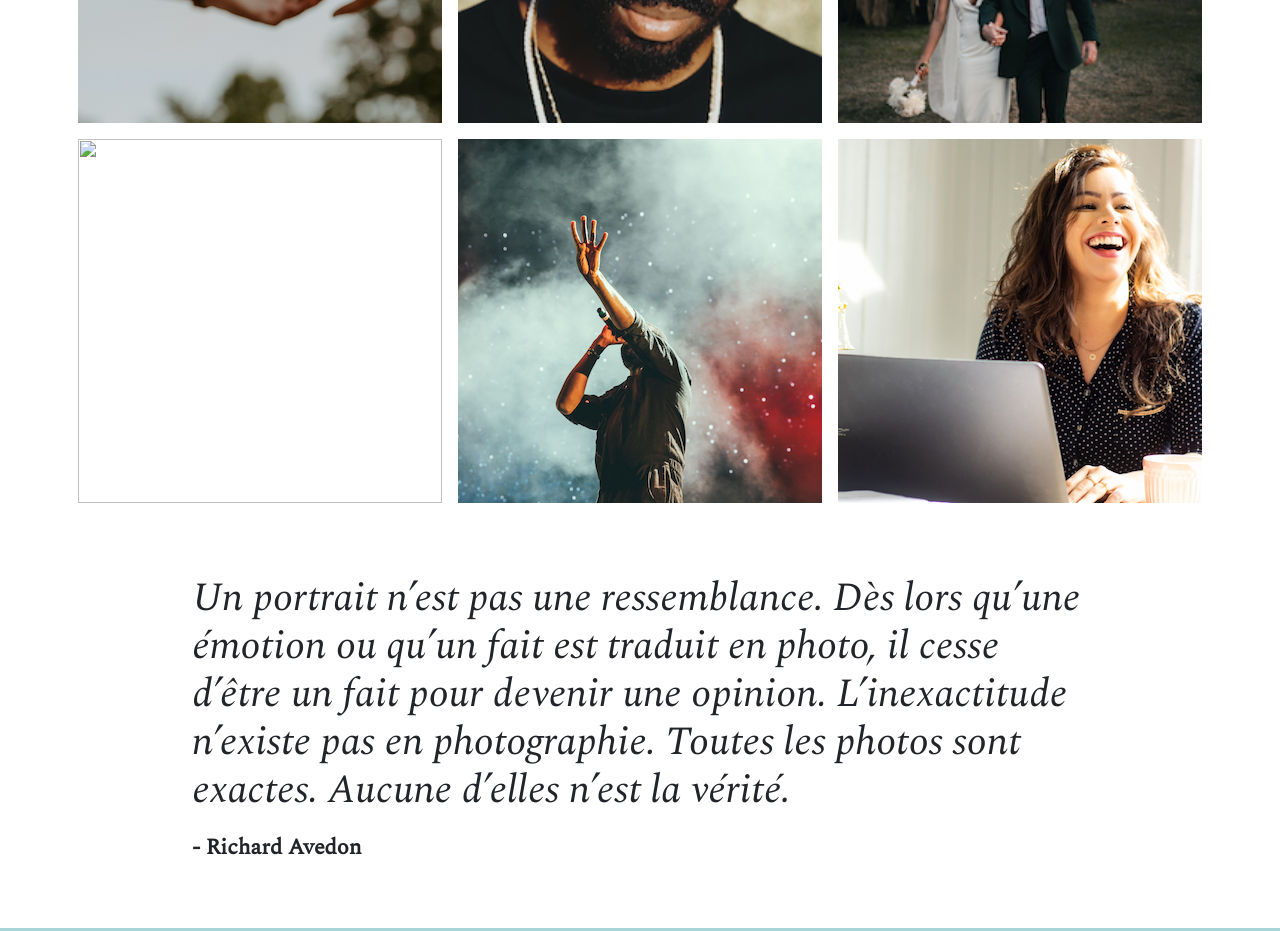
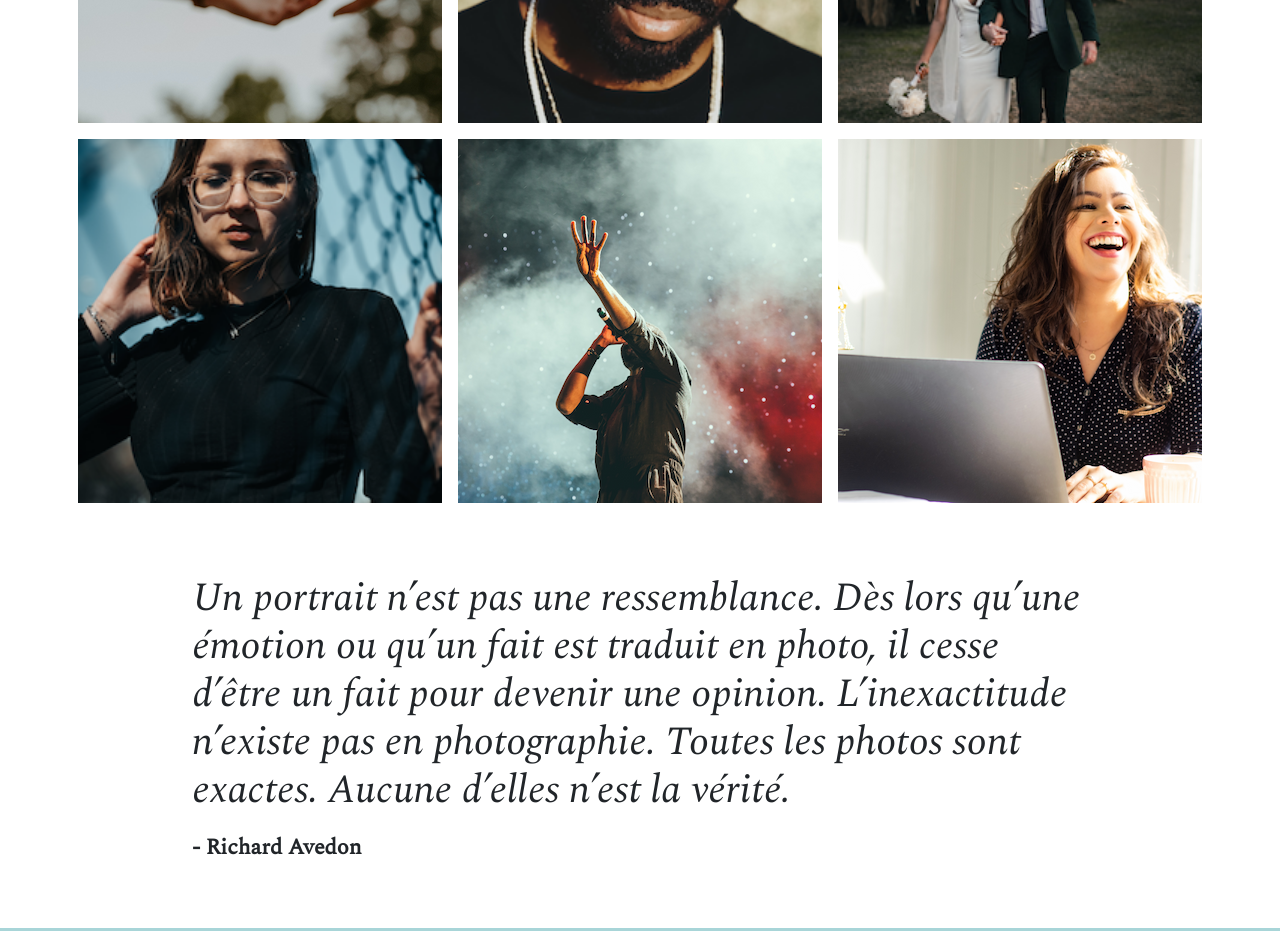
Before and after one commit to jeff397/openclassroom-ninacarducci, a plain HTML site: page index.html in a window 1280 px wide. Shown: the part 2520-3451 px from the top of the page. Drawn offline with nearby package versions, Linux system fonts and the light colour scheme.

Commit message:
correction  de l'adresse de la photo

```diff
--- a/index.html
+++ b/index.html
@@ -171,7 +171,7 @@
           <img
             data-gallery-tag="Portrait"
             class="gallery-item"
-            src="aassets\images\gallery\portraits\nino-van-prattenburg--443cl1uR_8-unsplash (2).webp"
+            src="assets\images\gallery\portraits\nino-van-prattenburg--443cl1uR_8-unsplash (2).webp"
           />
           <img
             data-gallery-tag="Concert"
```
